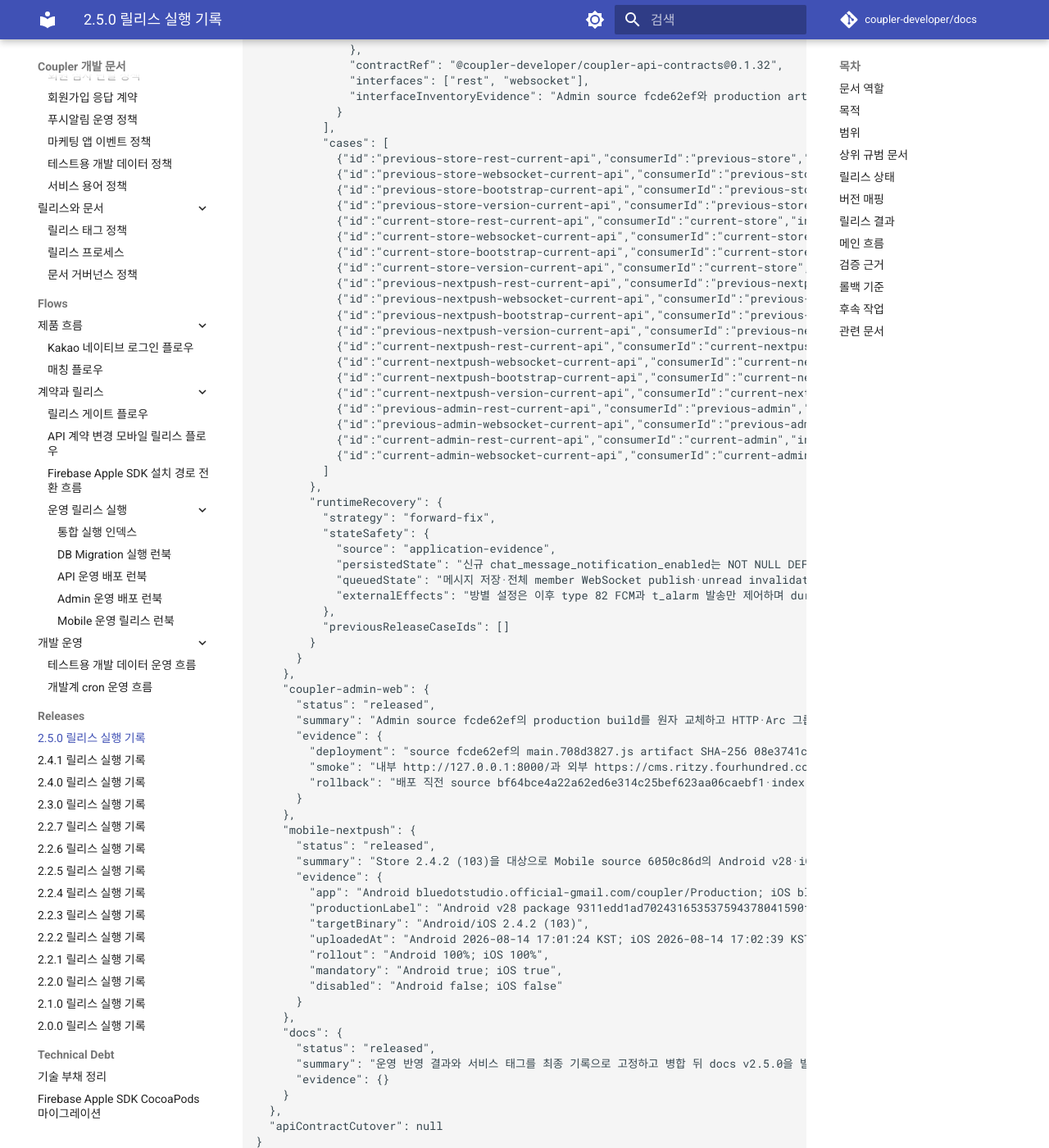
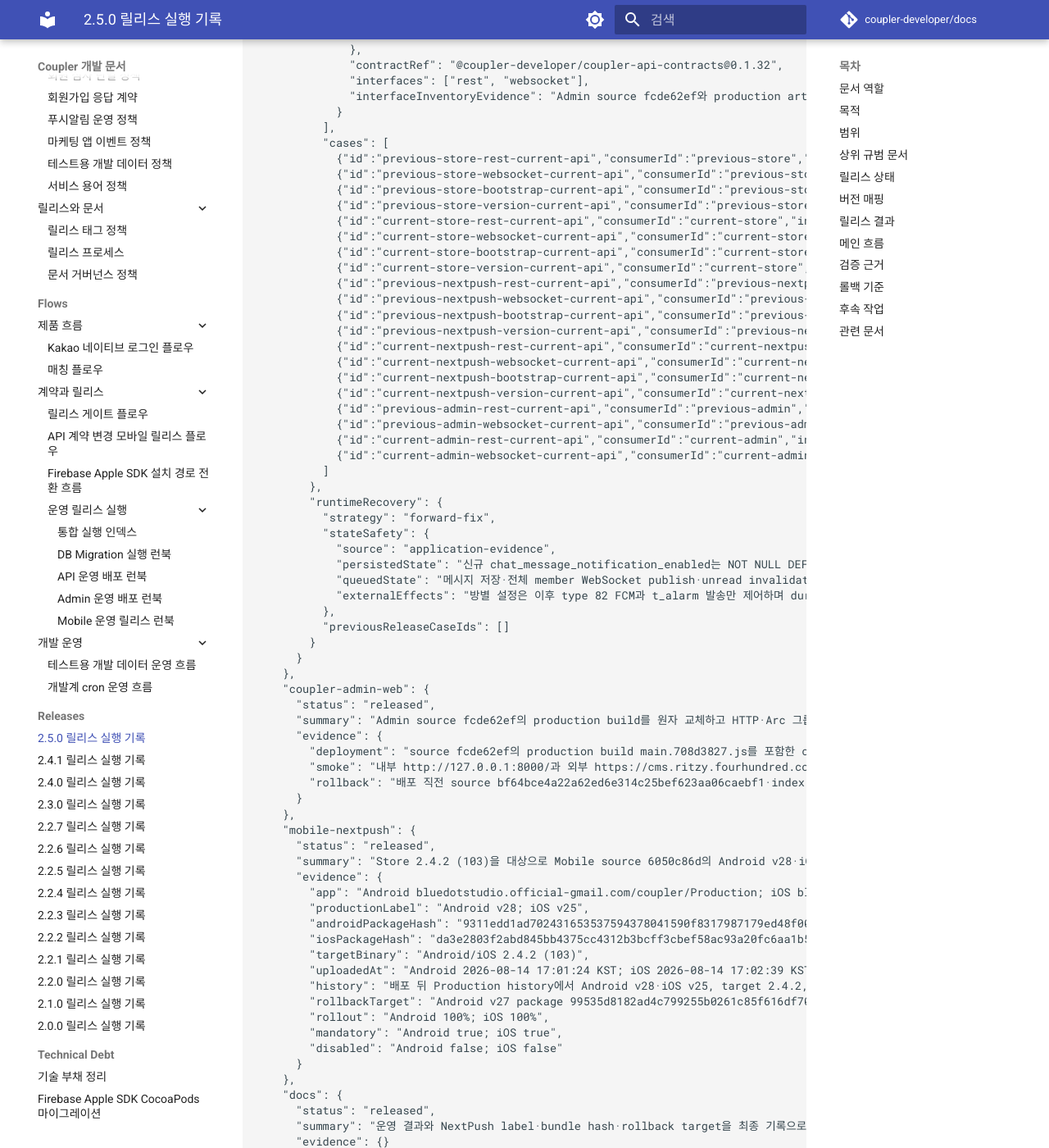
Before and after one commit to coupler-developer/docs, an MkDocs documentation site: the page built from content/releases/v2.5.0.md, in a window 1280 px wide and 1400 px high, scrolled down 3717 px. Shown: the whole window at 82% size. Built offline with MkDocs 1.6.1 and Material for MkDocs 9.7.7, drawn with Linux system fonts in a browser that asks for light colours; comment, search, counter and statistics services are not loaded; some of the changed text lies outside the part shown.

Commit message:
docs: 2.5.0 운영 릴리스 증빙 마감
Reason:
- DB, API, Admin, NextPush 운영 반영 결과를 병합 전 최종 기록으로 고정해야 함

Changes:
- 개발계와 동일 migration source의 운영 적용 결과를 기록함
- API/Admin 배포 artifact와 smoke, 서비스 태그를 기록함
- NextPush label, package hash, history, rollback target을 플랫폼별로 기록함

How:
- 실제 운영 ref와 명령 결과만 반영하고 Store 제출은 범위에서 제외함

Tests:
- yarn verify 통과

```diff
--- a/content/releases/v2.5.0.md
+++ b/content/releases/v2.5.0.md
@@ -110,9 +110,9 @@
                 "iosVersionBuild": "2.4.2 (103)",
                 "androidVersionBuild": "2.4.2 (103)"
               },
-              "contractRef": "@coupler-developer/coupler-api-contracts@0.1.32",
+              "contractRef": "@coupler-developer/coupler-api-contracts@0.1.30",
               "interfaces": ["rest", "websocket", "bootstrap", "version"],
-              "interfaceInventoryEvidence": "Store 2.4.2 binary에 적용된 Mobile source 6050c86d NextPush는 contracts 0.1.32를 exact pin하고 REST, group-chat WebSocket, bootstrap, version 소비 경로를 유지한다."
+              "interfaceInventoryEvidence": "릴리스 뒤에도 fallback인 Mobile Store v2.4.2 source 37c0da07은 contracts 0.1.30과 REST, group-chat WebSocket, bootstrap, version 소비 경로를 그대로 유지한다."
             },
             {
               "state": "present",
@@ -200,10 +200,10 @@
             {"id":"previous-store-websocket-current-api","consumerId":"previous-store","interface":"websocket","apiGeneration":"current","exposure":"activation","expected":"success","evidence":"API c0e70bbe chat 회귀 검증에서 방 알림 OFF도 전체 member WebSocket publish를 유지했다."},
             {"id":"previous-store-bootstrap-current-api","consumerId":"previous-store","interface":"bootstrap","apiGeneration":"current","exposure":"activation","expected":"success","evidence":"API c0e70bbe verify가 기존 Mobile bootstrap 응답 계약을 변경 없이 통과했다."},
             {"id":"previous-store-version-current-api","consumerId":"previous-store","interface":"version","apiGeneration":"current","exposure":"rollback","expected":"success","evidence":"API c0e70bbe verify가 Store 2.4.2 version 확인 경로의 기존 응답 계약을 유지했다."},
-            {"id":"current-store-rest-current-api","consumerId":"current-store","interface":"rest","apiGeneration":"current","exposure":"post-activation","expected":"success","evidence":"contracts 0.1.32와 API c0e70bbe의 generated REST surface가 exact source tree e76c3329로 일치했다."},
-            {"id":"current-store-websocket-current-api","consumerId":"current-store","interface":"websocket","apiGeneration":"current","exposure":"post-activation","expected":"success","evidence":"Mobile 6050c86d와 API c0e70bbe 회귀 검증이 새 설정과 별개로 group-chat WebSocket 전달을 유지했다."},
-            {"id":"current-store-bootstrap-current-api","consumerId":"current-store","interface":"bootstrap","apiGeneration":"current","exposure":"post-activation","expected":"success","evidence":"Mobile 6050c86d contracts 검사와 API c0e70bbe verify가 bootstrap 계약 정합성을 확인했다."},
-            {"id":"current-store-version-current-api","consumerId":"current-store","interface":"version","apiGeneration":"current","exposure":"post-activation","expected":"success","evidence":"Mobile 6050c86d contracts 검사와 API c0e70bbe verify가 version 계약 정합성을 확인했다."},
+            {"id":"current-store-rest-current-api","consumerId":"current-store","interface":"rest","apiGeneration":"current","exposure":"post-activation","expected":"success","evidence":"Store v2.4.2 source 37c0da07의 contracts 0.1.30 REST 요청은 API c0e70bbe의 additive route 변경 뒤에도 유지됐다."},
+            {"id":"current-store-websocket-current-api","consumerId":"current-store","interface":"websocket","apiGeneration":"current","exposure":"post-activation","expected":"success","evidence":"API c0e70bbe chat 회귀 검증이 Store v2.4.2 fallback의 group-chat WebSocket envelope를 유지했다."},
+            {"id":"current-store-bootstrap-current-api","consumerId":"current-store","interface":"bootstrap","apiGeneration":"current","exposure":"post-activation","expected":"success","evidence":"API c0e70bbe verify가 Store v2.4.2 contracts 0.1.30 bootstrap 응답 계약을 유지했다."},
+            {"id":"current-store-version-current-api","consumerId":"current-store","interface":"version","apiGeneration":"current","exposure":"post-activation","expected":"success","evidence":"API c0e70bbe verify가 Store v2.4.2 contracts 0.1.30 version 응답 계약을 유지했다."},
             {"id":"previous-nextpush-rest-current-api","consumerId":"previous-nextpush","interface":"rest","apiGeneration":"current","exposure":"activation","expected":"success","evidence":"Android v27·iOS v24가 사용하던 REST 경로는 c0e70bbe의 additive 필드·command 추가 뒤에도 제거 또는 변경되지 않았다."},
             {"id":"previous-nextpush-websocket-current-api","consumerId":"previous-nextpush","interface":"websocket","apiGeneration":"current","exposure":"activation","expected":"success","evidence":"API c0e70bbe chat 회귀 검증이 이전 NextPush 소비자의 WebSocket message envelope를 유지했다."},
             {"id":"previous-nextpush-bootstrap-current-api","consumerId":"previous-nextpush","interface":"bootstrap","apiGeneration":"current","exposure":"activation","expected":"success","evidence":"API c0e70bbe verify가 Android v27·iOS v24의 기존 bootstrap 계약을 유지했다."},
@@ -234,19 +234,23 @@
       "status": "released",
       "summary": "Admin source fcde62ef의 production build를 원자 교체하고 HTTP·Arc 그룹미팅 정렬 smoke 뒤 v2.5.0 annotated tag로 고정했다.",
       "evidence": {
-        "deployment": "source fcde62ef의 main.708d3827.js artifact SHA-256 08e3741cbfbc13f9297514a9ec562ec368f9d206a17b4ba4fbdf1c239b1969b8을 검증하고 /var/www/coupler-admin-web index를 원자 교체했으며 v2.5.0 peeled target을 fcde62ef660e9e06c8721898d38e81bda4af6ecf로 고정했다.",
+        "deployment": "source fcde62ef의 production build main.708d3827.js를 포함한 coupler-admin-web-fcde62ef660e9e06c8721898d38e81bda4af6ecf.tar.gz SHA-256 08e3741cbfbc13f9297514a9ec562ec368f9d206a17b4ba4fbdf1c239b1969b8과 index.html SHA-256 43f7a6c056a85760ec68abe0c6d4b3f9d519dce1d5ed8c19d58c9afa4371f87c를 검증하고 /var/www/coupler-admin-web index를 원자 교체했으며 v2.5.0 peeled target을 fcde62ef660e9e06c8721898d38e81bda4af6ecf로 고정했다.",
         "smoke": "내부 http://127.0.0.1:8000/과 외부 https://cms.ritzy.fourhundred.co.kr/가 HTTP 200을 반환했고, 출시 책임자가 2026-08-14 KST Arc 로그인 후 그룹미팅 목록 일시 헤더의 오름차순·내림차순 전환이 정상임을 확인했다.",
         "rollback": "배포 직전 source bf64bce4a22a62ed6e314c25bef623aa06caebf1·index SHA-256 acd7f9cfba099686aaf20d672811b9b16c50c3e325cd2010a36644ba40cf4c87을 /var/www/coupler-admin-web-backup-20260814T073253Z에 metadata와 함께 봉인했다."
       }
     },
     "mobile-nextpush": {
       "status": "released",
-      "summary": "Store 2.4.2 (103)을 대상으로 Mobile source 6050c86d의 Android v28·iOS v25 Production NextPush를 mandatory 100%로 배포했다.",
+      "summary": "Store 2.4.2 (103)을 대상으로 Mobile source 6050c86d의 Android v28·iOS v25 Production NextPush를 배포하고 운영 history를 확인했다.",
       "evidence": {
         "app": "Android bluedotstudio.official-gmail.com/coupler/Production; iOS bluedotstudio.official-gmail.com/coupler-ios/Production",
-        "productionLabel": "Android v28 package 9311edd1ad702431653537594378041590f8317987179ed48f00e08a1d896789; iOS v25 package da3e2803f2abd845bb4375cc4312b3bcff3cbef58ac93a20fc6aa1b54bde2713",
+        "productionLabel": "Android v28; iOS v25",
+        "androidPackageHash": "9311edd1ad702431653537594378041590f8317987179ed48f00e08a1d896789",
+        "iosPackageHash": "da3e2803f2abd845bb4375cc4312b3bcff3cbef58ac93a20fc6aa1b54bde2713",
         "targetBinary": "Android/iOS 2.4.2 (103)",
         "uploadedAt": "Android 2026-08-14 17:01:24 KST; iOS 2026-08-14 17:02:39 KST",
+        "history": "배포 뒤 Production history에서 Android v28·iOS v25, target 2.4.2, mandatory true, disabled false, rollout 100%와 각 package SHA-256을 확인했다.",
+        "rollbackTarget": "Android v27 package 99535d8182ad4c799255b0261c85f616df70892f8f1b2d40478e8394ac76fb66; iOS v24 package 10678b5de30746675aaccc4ecad3bbd0c00345666728ebd0a8f6abf9da1a4725",
         "rollout": "Android 100%; iOS 100%",
         "mandatory": "Android true; iOS true",
         "disabled": "Android false; iOS false"
@@ -254,7 +258,7 @@
     },
     "docs": {
       "status": "released",
-      "summary": "운영 반영 결과와 서비스 태그를 최종 기록으로 고정하고 병합 뒤 docs v2.5.0을 발행한다.",
+      "summary": "운영 결과와 NextPush label·bundle hash·rollback target을 최종 기록으로 고정하고 병합 뒤 docs v2.5.0을 발행한다.",
       "evidence": {}
     }
   },
@@ -295,7 +299,7 @@
 - 목표 버전: `v2.5.0`
 - 전체 상태: `released`
 - 완료 범위: 운영 DB migration, contracts `0.1.32`, API·Admin 배포·smoke·태그,
-  Android·iOS Production NextPush, docs 최종 기록
+  Android·iOS Production NextPush 배포·history 검증, docs 최종 기록
 
 ## 버전 매핑
 
@@ -312,17 +316,17 @@
 | contracts package | released | `0.1.32`, workflow run `31771588474`, source/tree 일치 |
 | API | released | `c0e70bbe` production PM2 online, 내부·외부 HTTP 200, `v2.5.0` |
 | Admin | released | `fcde62ef` artifact 원자 교체, HTTP·Arc 정렬 smoke, `v2.5.0` |
-| Mobile NextPush | released | Store `2.4.2 (103)` 대상 Android `v28`·iOS `v25`, mandatory 100% |
+| Mobile NextPush | released | Store `2.4.2 (103)` 대상 Android `v28`·iOS `v25`, bundle hash·mandatory 100%·history 검증 |
 | docs | released | 최종 기록 확정, 병합 뒤 `v2.5.0`·Release·Pages postcheck |
 
-- 현재 결과: DB·API·Admin·Android/iOS NextPush 운영 반영과 기능 smoke가 정상 완료됐다.
+- 현재 결과: DB·API·Admin 운영 반영과 기능 smoke, Android/iOS NextPush 배포·history 검증이 정상 완료됐다.
 
 ## 메인 흐름
 
 1. 네 레포의 clean `main`, exact commit, contracts `0.1.32`, 기존 운영 기준과 rollback 지점을 고정했다.
 2. migration source `c0e70bbe`를 운영계에 적용하고 ledger 88건·미적용 0건을 확인했다.
 3. API `c0e70bbe`, Admin `fcde62ef`를 운영계에 반영하고 HTTP·기능 smoke를 완료했다.
-4. Mobile `6050c86d`를 Store `2.4.2 (103)` 대상 Android `v28`·iOS `v25` Production NextPush로 배포했다.
+4. Mobile `6050c86d`를 Store `2.4.2 (103)` 대상 Android `v28`·iOS `v25` Production NextPush로 배포하고 label·bundle hash·history를 확인했다.
 5. API·Admin `v2.5.0` annotated tag를 고정하고 최종 기록 병합 뒤 docs tag와 Release/Pages를 확인한다.
 
 ## 검증 근거
@@ -342,7 +346,8 @@
 - Admin live source: source map의 변경 파일 hash가 `bf64bce4a22a62ed6e314c25bef623aa06caebf1`과 일치하고
   이번 그룹미팅 정렬 source는 포함하지 않음을 확인했다.
 - 운영 결과: API PM2 `online | production`과 내부·외부 HTTP 200, Admin 내부·외부 HTTP 200 및 Arc의
-  그룹미팅 일시 오름차순·내림차순 전환 정상, NextPush Android `v28`·iOS `v25` mandatory 100%
+  그룹미팅 일시 오름차순·내림차순 전환 정상, NextPush Android `v28`·iOS `v25`의 target·bundle hash·
+  mandatory 100%·history 검증
 - API contract cutover: `No` - 새 room self field·자기 설정 command와 Admin sort query는 additive이며 기존
   Store/NextPush가 사용하던 요청·응답·bootstrap/version 경로를 제거하거나 변경하지 않는다.
 - 운영 실행 전 공통 preflight와 각 레포 표준 품질 Gate를 완료했다.
@@ -351,14 +356,16 @@
 
 - DB: default `1`의 additive column은 내리지 않는다. 적용 실패 시 자동 재실행하지 않고 ledger·live schema를
   확인하며, 적용 뒤 문제는 새 runtime forward fix로 복구한다.
-- API: 배포 직전 운영 source `e4e344f3287c3c81a260ed98d00d1e8ce5a69960`은 additive column과 기존 경로를
-  계속 읽을 수 있다. 다만 새 NextPush가 설정 command를 사용한 뒤 API만 되돌리면 해당 동작이 실패하므로
-  NextPush rollback이 동반되지 않는 장애는 `c0e70bbe` 기반 forward fix를 사용한다.
+- API: 이전 source `e4e344f3287c3c81a260ed98d00d1e8ce5a69960`은 저장된 방별 mute를 읽지 않아 type 82를
+  다시 발송할 수 있으므로 rollback을 승인하지 않는다. NextPush rollback 여부와 무관하게 API 장애는
+  `c0e70bbe` 기반 forward fix로 복구한다.
 - Admin: live source `bf64bce4a22a62ed6e314c25bef623aa06caebf1`와 index SHA-256
   `acd7f9cfba099686aaf20d672811b9b16c50c3e325cd2010a36644ba40cf4c87`을 배포 시 backup metadata로 봉인하고,
   실패하면 그 exact backup의 asset·index를 복원한다.
-- Mobile NextPush: 플랫폼별 배포 전 Production history의 직전 release를 고정하고, 문제 시 해당 exact release로
-  rollback한 뒤 history와 기본 채팅 진입을 다시 확인한다.
+- Mobile NextPush: 문제 시 Android Production `v27` package
+  `99535d8182ad4c799255b0261c85f616df70892f8f1b2d40478e8394ac76fb66`, iOS Production `v24` package
+  `10678b5de30746675aaccc4ecad3bbd0c00345666728ebd0a8f6abf9da1a4725`로 rollback한 뒤 history와
+  기본 채팅 진입을 다시 확인한다.
 - docs: 최종 병합 전에는 같은 PR에서 기록을 보정한다. 병합·태그 뒤에는 기존 기록이나 tag를 이동하지 않는다.
 
 ## 후속 작업
```
